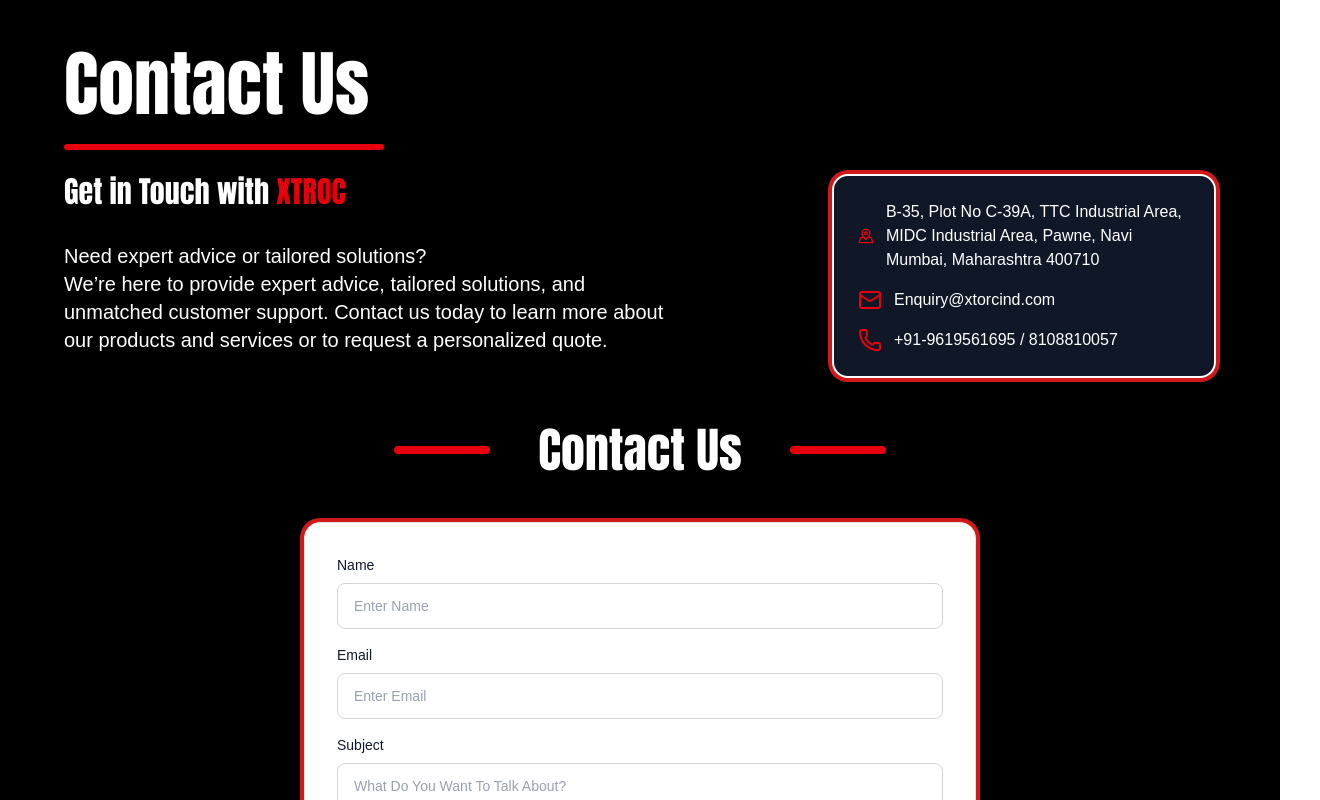
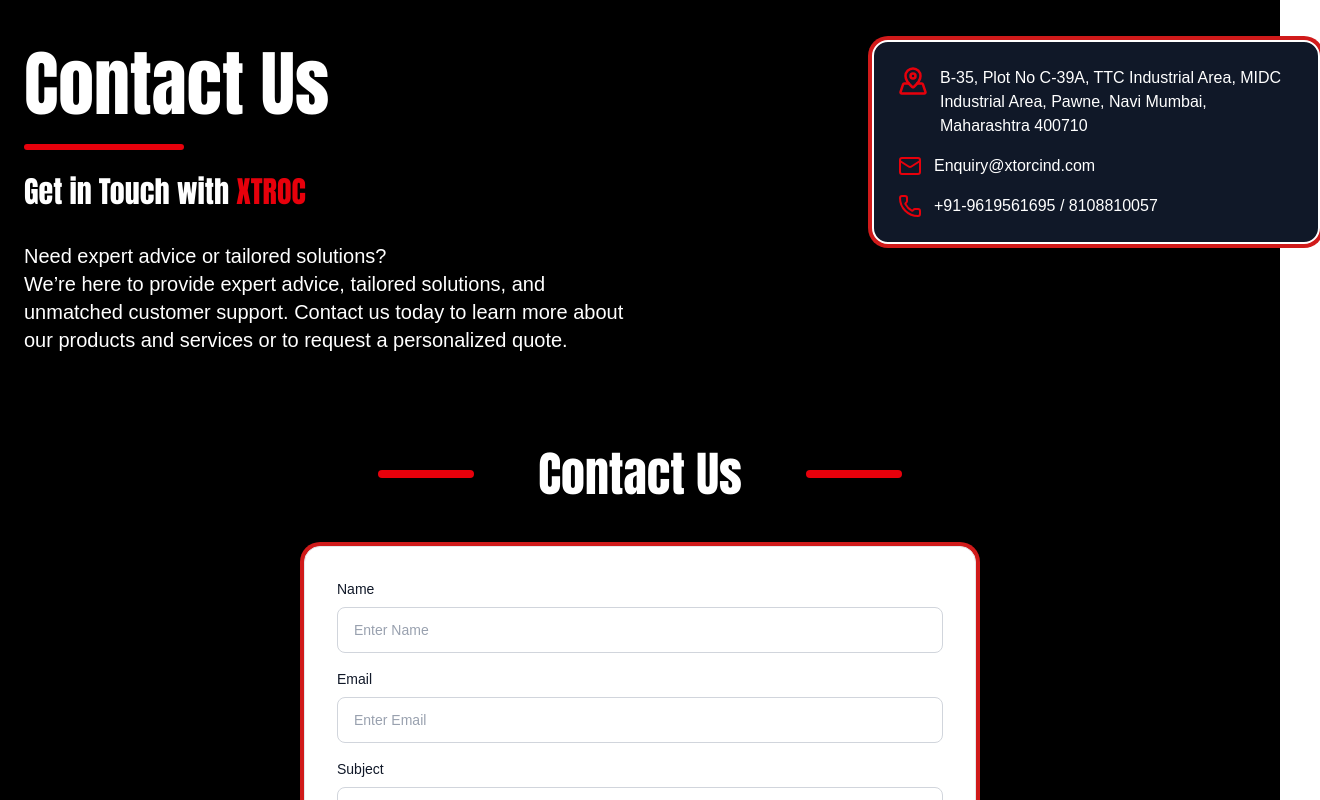
Before and after one commit to dev-nexcore/xtroc, a Next.js app: page /contact in a window 1280 px wide. Shown: the top 800 px of the page, 1320 px wide, since content can reach past the window. Built offline with nearby package versions, Linux system fonts and the light colour scheme.

Commit message:
done contact page

```diff
--- a/src/app/layout.js
+++ b/src/app/layout.js
@@ -18,10 +18,10 @@
 
 export default function RootLayout({ children }) {
   return (
-    <html lang="en">
+    <html lang="en" className="overflow-x-clip">
       <body
-        className={`${geistSans.variable} ${geistMono.variable} antialiased`}
-      >
+        className={`${geistSans.variable} ${geistMono.variable} antialiased overflow-x-clip`}
+     >
         {children}
       </body>
     </html>
--- a/src/components/contact/contact.jsx
+++ b/src/components/contact/contact.jsx
@@ -23,29 +23,27 @@
   };
 
   return (
-    <div className="bg-black text-white min-h-screen px-4 sm:px-6 lg:px-12">
+    <div className="overflow-x-hidden bg-black text-white min-h-screen">
       {/* Header Section */}
-      <div className="max-w-6xl mx-auto py-12">
+      <div className="max-w-6xl mx-auto px-4 md:px-0 py-12 text-left">
         <h2
-          className="text-5xl sm:text-6xl lg:text-7xl mb-6"
+          className="text-4xl sm:text-5xl md:text-7xl mb-6 md:-ml-10 text-center md:text-left"
           style={{ fontFamily: "Impact, sans-serif" }}
         >
           Contact Us
         </h2>
-        <div className="h-1.5 mb-6 bg-red-600 rounded-full w-48 sm:w-64 lg:w-80"></div>
+        <div className="h-1.5 mb-6 bg-red-600 rounded-full mx-auto md:mx-0 md:-ml-10 w-32 md:w-40"></div>
 
-        {/* Main Content Row (Text + Info Box) */}
         <div className="flex flex-col md:flex-row justify-between gap-8">
-          {/* Left Side - Text */}
-          <div className="flex-1">
+          <div className="flex-1 text-left">
             <h3
-              className="text-2xl sm:text-3xl mb-8"
+              className="text-2xl sm:text-3xl font-semi mb-6 md:mb-8 text-center md:text-left md:-ml-10"
               style={{ fontFamily: "Impact, sans-serif" }}
             >
               Get in Touch with <span className="text-red-600">XTROC</span>
             </h3>
             <p
-              className="text-base sm:text-lg lg:text-xl mb-4"
+              className="text-base sm:text-lg md:text-xl font-base mb-6 md:mb-4 text-center md:text-left md:-ml-10"
               style={{ fontFamily: "Poppins, sans-serif" }}
             >
               Need expert advice or tailored solutions?
@@ -56,15 +54,15 @@
               <br />
               our products and services or to request a personalized quote.
             </p>
-          </div>
 
-          {/* Right Side - Contact Info Box */}
-          <div className="w-full md:w-96 bg-gray-900 p-6 rounded-2xl border-2 border-white shadow-[0_0_0_4px_#D01A1A]">
+            {/* Contact Info */}
+            <div className="overfolw-x-hidden ">
+            <div className="relative translate-x-10 md:absolute top-10 md:right-0  bg-gray-900 p-6 rounded-2xl border-2 border-white shadow-[0_0_0_4px_#D01A1A] mx-auto md:mx-0 max-w-md w-full overflow-hidden">
               <div className="space-y-4 text-sm sm:text-base">
-              <p className="flex items-center gap-3">
-                <MapPinned size={40} className="text-red-600" /> B-35, Plot No
-                C-39A, TTC Industrial Area, MIDC Industrial Area, Pawne, Navi
-                Mumbai, Maharashtra 400710
+                <p className="flex items-start gap-3">
+                  <MapPinned size={30} className="text-red-600 flex-shrink-0" />{" "}
+                  B-35, Plot No C-39A, TTC Industrial Area, MIDC Industrial
+                  Area, Pawne, Navi Mumbai, Maharashtra 400710
                 </p>
                 <p className="flex items-center gap-3">
                   <Mail className="text-red-600" /> Enquiry@xtorcind.com
@@ -76,25 +74,27 @@
             </div>
             </div>
           </div>
+        </div>
+      </div>
 
-      {/* Section Divider */}
-      <div className="flex items-center justify-center gap-6 sm:gap-12 mb-6">
-        <div className="w-16 sm:w-20 md:w-24 h-2 bg-red-600 rounded-full"></div>
+      {/* Contact Form Title */}
+      <div className="px-4">
+        <div className="flex flex-col md:flex-row items-center justify-center gap-4 md:gap-16 mb-6 mt-8">
+          <div className="w-16 md:w-24 h-2 bg-red-600 rounded-full"></div>
           <h2
-          className="text-3xl sm:text-4xl md:text-5xl"
+            className="text-white text-3xl sm:text-4xl md:text-5xl text-center"
             style={{ fontFamily: "Impact, sans-serif" }}
           >
             Contact Us
           </h2>
-        <div className="w-16 sm:w-20 md:w-24 h-2 bg-red-600 rounded-full"></div>
+          <div className="w-16 md:w-24 h-2 bg-red-600 rounded-full"></div>
+        </div>
+        <ContactSection />
       </div>
 
-      {/* Contact Form */}
-      <ContactSection />
-
       {/* Map Section */}
-      <div className="mt-12 md:mt-20 flex items-center justify-center px-2">
-        <div className="w-full md:w-[900px] h-[250px] sm:h-[350px] md:h-[500px] rounded-xl overflow-hidden">
+      <div className="mt-8 px-4 flex items-center justify-center">
+        <div className="w-full md:w-[900px] h-[250px] sm:h-[300px] md:h-[500px] rounded-xl overflow-hidden">
           <iframe
             src="https://www.google.com/maps/embed?pb=!1m18!1m12!1m3!1d3770.7979768111245!2d72.8778437752053!3d19.072617982131263!2m3!1f0!2f0!3f0!3m2!1i1024!2i768!4f13.1!3m3!1m2!1s0x3be7c9d250f21f0d%3A0xdb46fbfa10678856!2sNexcore%20Alliance%20LLP!5e0!3m2!1sen!2sin!4v1756550911980!5m2!1sen!2sin"
             width="100%"
```
Lines whose indentation alone changed are shown as unchanged.
